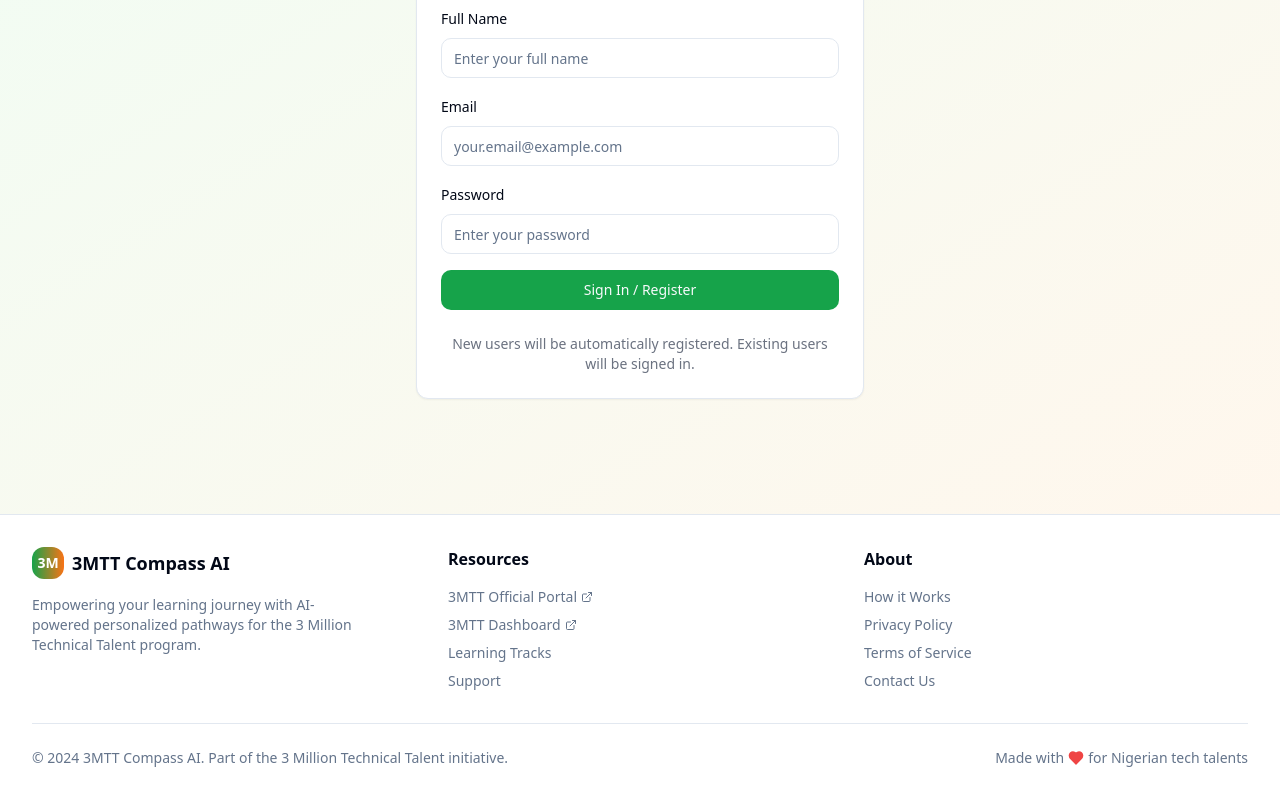
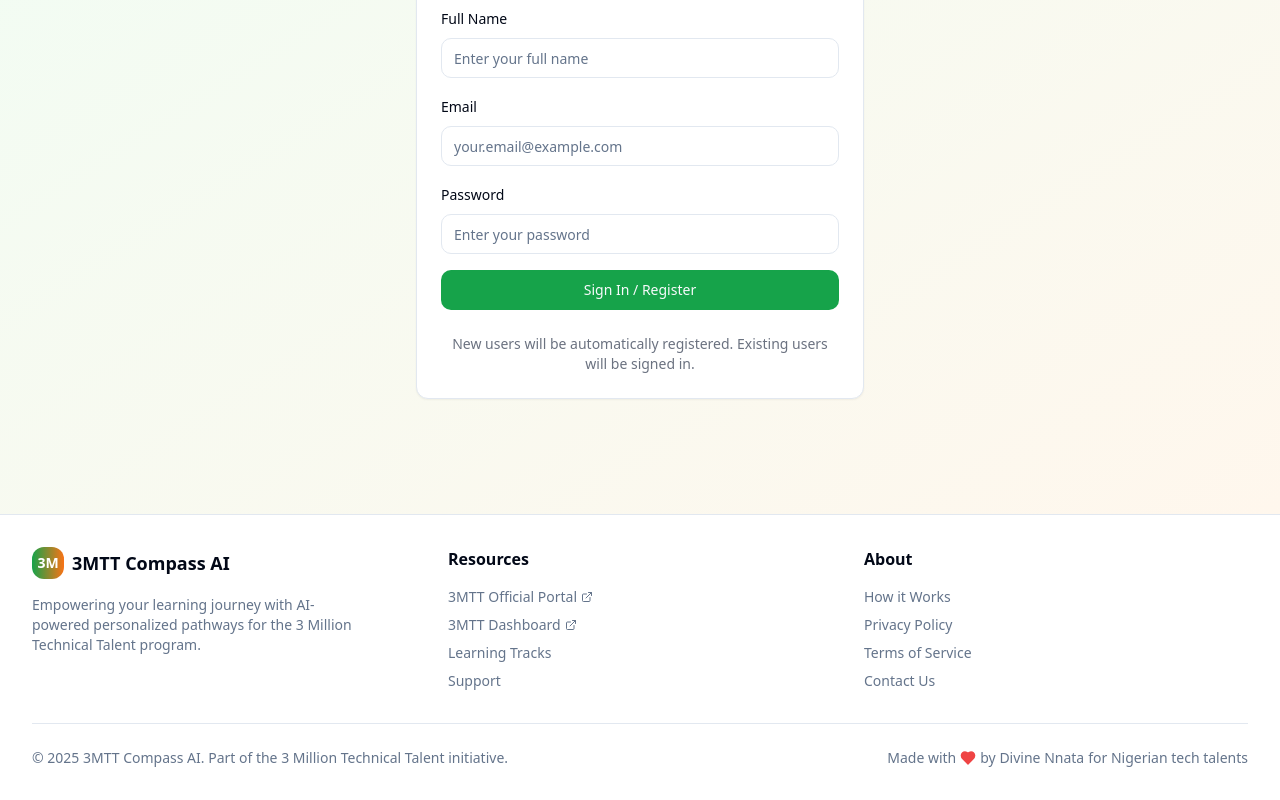
Before and after one commit to Eminence-Pyro/3MTT-Compass-AI, a React (Vite) app: page / in a window 1280 px wide. Shown: the part 286-1086 px from the top of the page. Built offline with nearby package versions, Linux system fonts and the light colour scheme.

Commit message:
Update Footer.tsx

```diff
--- a/src/components/Footer.tsx
+++ b/src/components/Footer.tsx
@@ -106,11 +106,12 @@ const Footer = () => {
         {/* Bottom Section */}
         <div className="mt-8 pt-6 border-t border-border flex flex-col sm:flex-row justify-between items-center">
           <p className="text-muted-foreground text-sm">
-            © 2024 3MTT Compass AI. Part of the 3 Million Technical Talent initiative.
+            © 2025 3MTT Compass AI. Part of the 3 Million Technical Talent initiative.
           </p>
           <div className="flex items-center space-x-1 text-muted-foreground text-sm mt-2 sm:mt-0">
             <span>Made with</span>
             <Heart className="w-4 h-4 text-red-500 fill-current" />
+            <span>by Divine Nnata</span>
             <span>for Nigerian tech talents</span>
           </div>
         </div>
```
